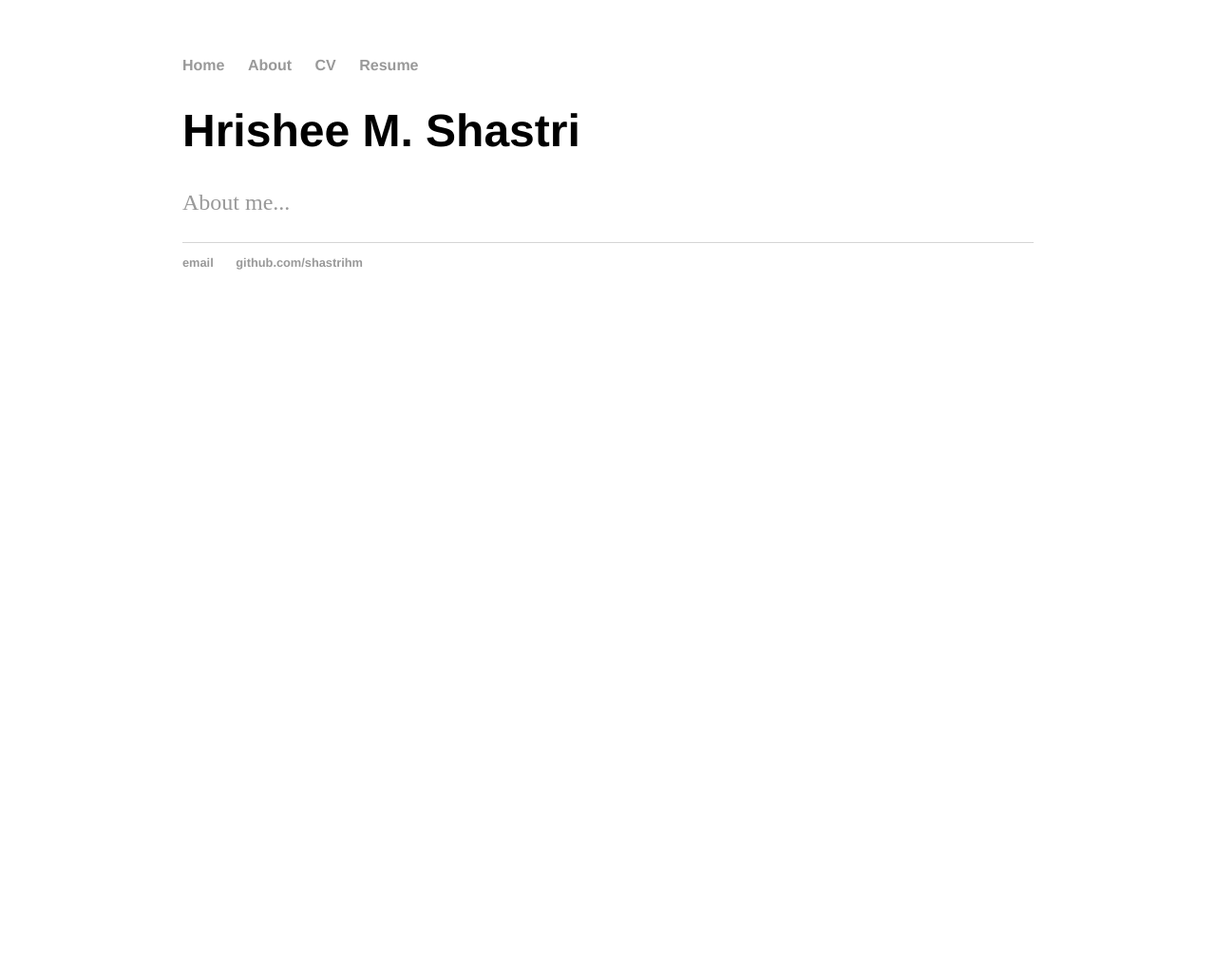
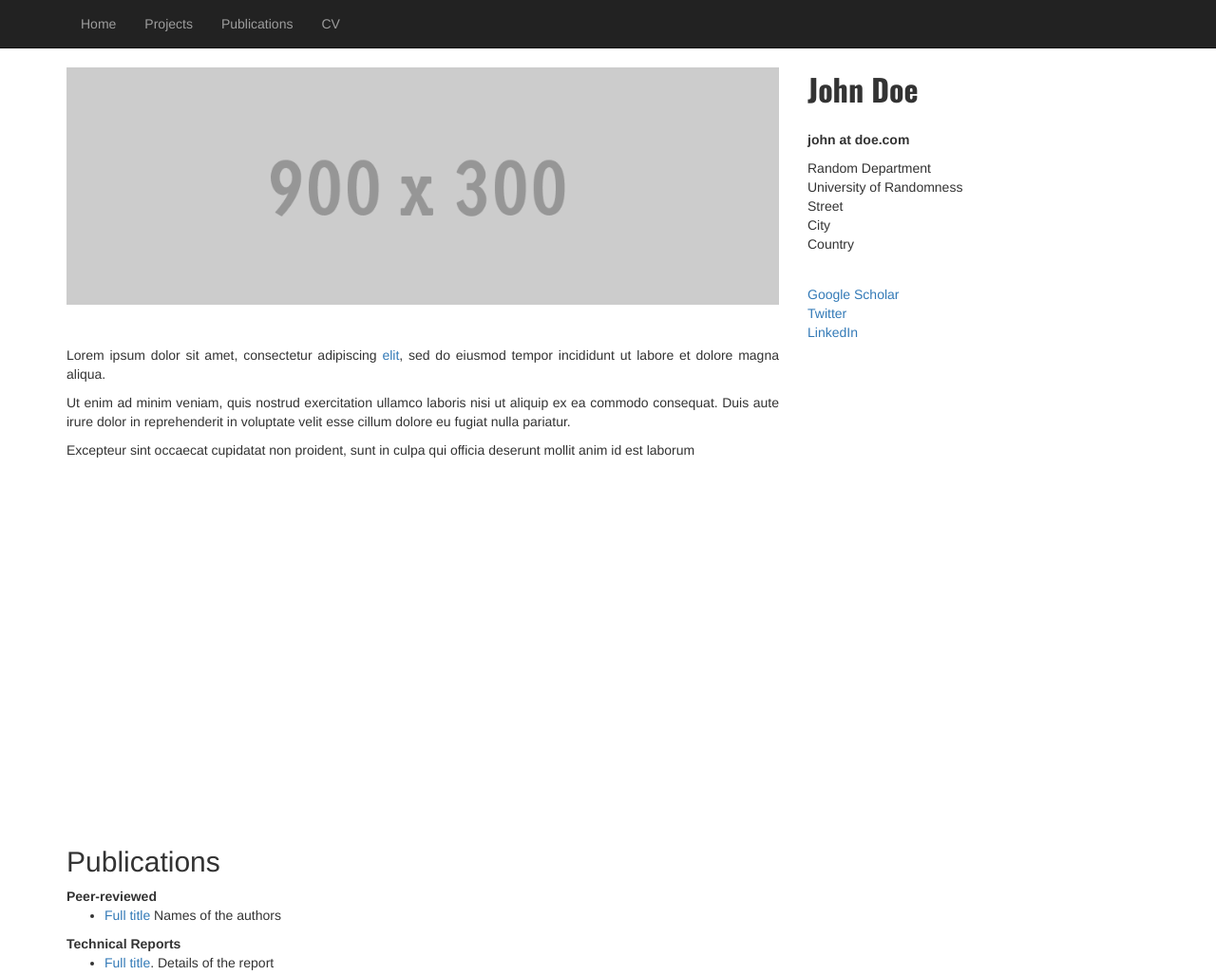
Before and after one commit to shastrihm/shastrihm.github.io, a plain HTML site: page index.html in a window 1280 px wide. Shown: the top 1027 px of the page at 95% size. Before the commit the page ends 800 px from the top, so only its background shows below. Drawn offline with nearby package versions, Linux system fonts and the light colour scheme.

Commit message:
new template

```diff
--- a/index.html
+++ b/index.html
@@ -1,30 +1,113 @@
 <!DOCTYPE html>
-<html>
+<!--
+    Plain-Academic by Vasilios Mavroudis
+    Released under the Simplified BSD License/FreeBSD (2-clause) License.
+    https://github.com/mavroudisv/plain-academic
+-->
+
+<html lang="en">
 <head>
-		<title>Hrishee M. Shastri</title>
-		<!--link to main stylesheet -->
-		<link rel="stylesheet" type="text/css" href="/css/main.css">
+  <title>John Doe</title>
+  <meta charset="utf-8">
+  <meta name="viewport" content="width=device-width, initial-scale=1">
+  <link rel="stylesheet" href="https://maxcdn.bootstrapcdn.com/bootstrap/3.3.6/css/bootstrap.min.css">
+  <script src="https://ajax.googleapis.com/ajax/libs/jquery/1.12.0/jquery.min.js"></script>
+  <script src="https://maxcdn.bootstrapcdn.com/bootstrap/3.3.6/js/bootstrap.min.js"></script>
+  <link href='https://fonts.googleapis.com/css?family=Oswald:700' rel='stylesheet' type='text/css'>
 </head>
 <body>
-		<nav>
+
+
+<!-- Navigation -->
+	<nav class="navbar navbar-inverse navbar-static-top" role="navigation">
+	  <div class="container">
+		<div class="navbar-header">
+		  <button type="button" class="navbar-toggle collapsed" data-toggle="collapse" data-target="#bs-example-navbar-collapse-1">
+						<span class="sr-only">Toggle navigation</span>
+						<span class="icon-bar"></span>
+						<span class="icon-bar"></span>
+						<span class="icon-bar"></span>
+					</button>
+		</div>
+
+		<!-- Collect the nav links, forms, and other content for toggling -->
+		<div class="collapse navbar-collapse" id="bs-example-navbar-collapse-1">
+		  <ul class="nav navbar-nav">
+				  <li><a href="index.html">Home</a></li>
+				  <li><a href="#">Projects</a></li>
+				  <li><a href="#publications">Publications</a></li>
+				  <li><a href="#">CV</a></li>
+		  </ul>
+		</div>
+	  </div>
+	</nav>
+
+  <!-- Page Content -->
+    <div class="container">
+
+        <div class="row">
+
+            <!-- Entries Column -->
+            <div class="col-md-8" style="height: 100vh;">
+
+                <!-- Main Image -->
+                <img class="img-responsive" src="photo.gif" alt=""><br>
+
+                <div style="margin-top:3%; text-align:justify;">
+					<p>Lorem ipsum dolor sit amet, consectetur adipiscing <a href="#">elit</a>, sed do eiusmod tempor incididunt ut labore et dolore magna aliqua.</p>
+
+					<p>Ut enim ad minim veniam, quis nostrud exercitation ullamco laboris nisi ut aliquip ex ea commodo consequat. Duis aute irure dolor in reprehenderit in voluptate velit esse cillum dolore eu fugiat nulla pariatur.</p>
+
+					<p>Excepteur sint occaecat cupidatat non proident, sunt in culpa qui officia deserunt mollit anim id est laborum</p>
+                </div>
+            </div>
+
+            <!-- Contact Info on the Sidebar -->
+            <div class="col-md-4">
+                <div style="font-family: 'Oswald', sans-serif; font-size: 32px;"><b>John Doe</b></div><br>
+                <p><b>john at doe.com</b><br>
+                <p>Random Department<br>
+                University of Randomness<br>
+                Street<br>
+                City <br>
+                Country<br>
+                </p>
+            </div>
+
+
+            <!-- Links on the Sidebar -->
+            <div class="col-md-4" style="margin-top:2%">
+              <dd><a href="#">Google Scholar</a></dd>
+              <dd><a href="#">Twitter</a></dd>
+              <dd><a href="#">LinkedIn</a></dd>
+            </div>
+
+
+            <!-- Publications -->
+            <div class="col-md-8" style="height: 100vh;">
+                <h2 id="publications">Publications</h2>
+
+                <strong>Peer-reviewed</strong><br/>
                 <ul>
-        		<li><a href="/">Home</a></li>
-	        	<li><a href="/about">About</a></li>
-        		<li><a href="/cv">CV</a></li>
-        		<li><a href="/resume">Resume</a></li>
+                <li class="paper" words="add, your, keywords, here"><a href="#">Full title</a> Names of the authors</li>
                 </ul>
-		</nav>
-		<div class="container">
-    		<div class="blurb">
-        		<h1>Hrishee M. Shastri</h1>
-				<p><a href="/about">About me...</a></p>
-    		</div><!-- /.blurb -->
-		</div><!-- /.container -->
-		<footer>
+
+                <strong>Technical Reports</strong><br/>
                 <ul>
-        		<li><a href="mailto:hrishees@gmail.com">email</a></li>
-        		<li><a href="https://github.com/shastrihm">github.com/shastrihm</a></li>
+                <li class="paper" words="add, your, keywords, here"><a href="#">Full title</a>. Details of the report</li>
                 </ul>
-		</footer>
+            </div>
+
+
+        </div>
+
+
+    </div>
+    <!-- /.container -->
+
+    <!-- Other people may like it too! -->
+    <a style="color:#b5bec9;font-size:0.8em; float:right;" href="https://github.com/mavroudisv/plain-academic">Plain Academic</a>
+
 </body>
+
 </html>
```
Also changed, not shown: photo.gif (added). Lines whose indentation alone changed are shown as unchanged.
